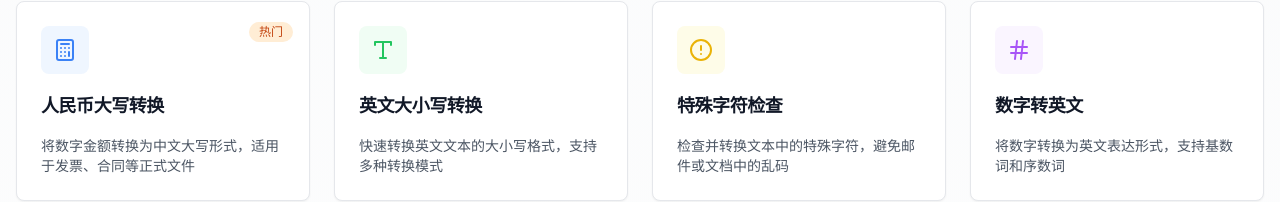
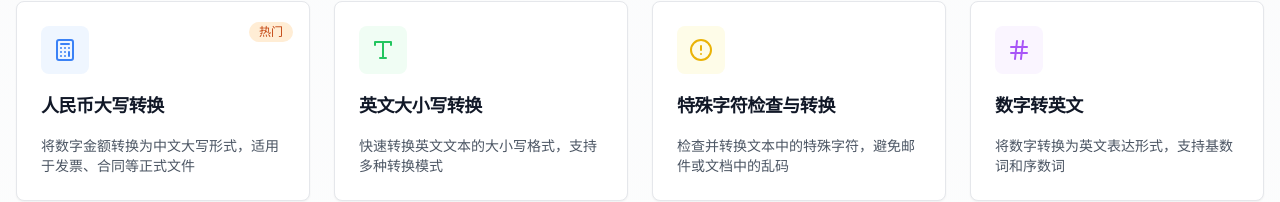
Before and after one commit to everett7623/Globokit, a Next.js app: page / in a window 1280 px wide. Shown: the part 555-757 px from the top of the page. Built offline with nearby package versions, Linux system fonts and the light colour scheme.

Commit message:
Update page.tsx

```diff
--- a/app/page.tsx
+++ b/app/page.tsx
@@ -46,7 +46,7 @@ const tools = [
     bgColor: 'bg-green-50'
   },
   {
-    title: '特殊字符检查',
+    title: '特殊字符检查与转换',
     description: '检查并转换文本中的特殊字符，避免邮件或文档中的乱码',
     icon: AlertCircle,
     href: '/tools/special-char',
```
